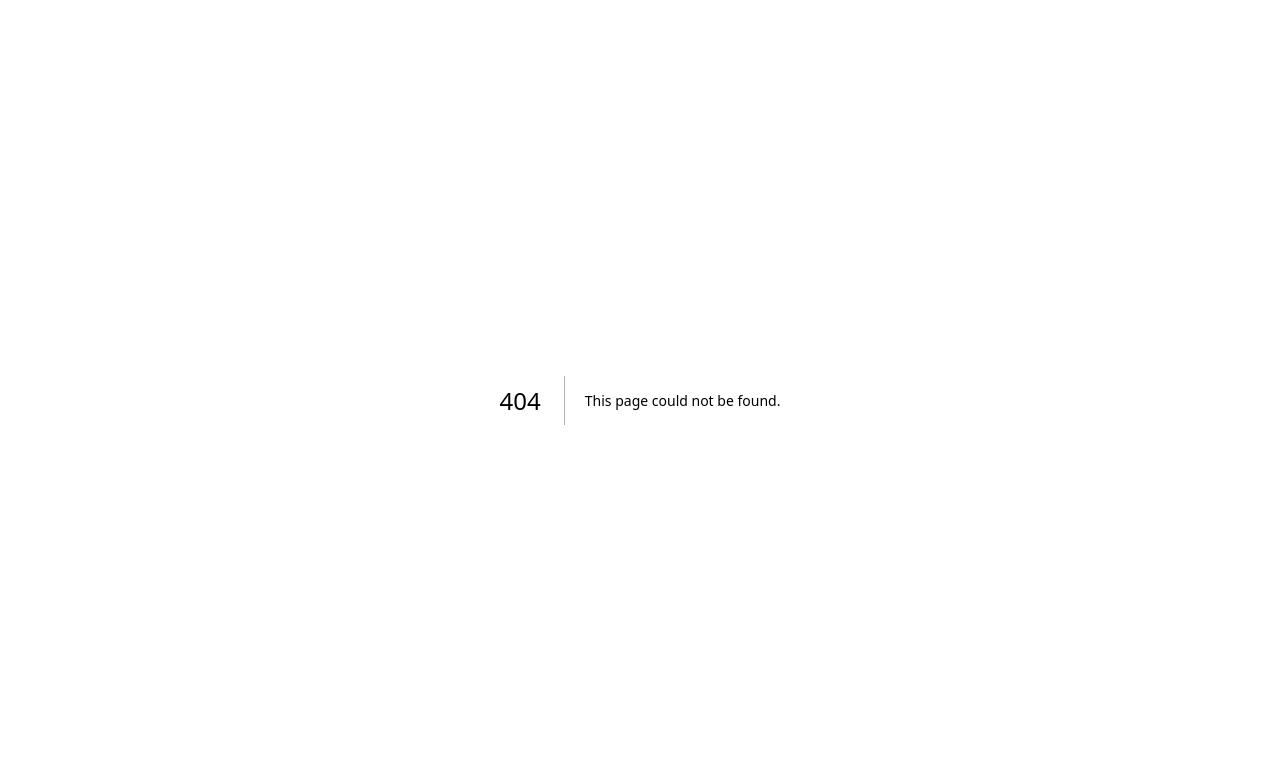
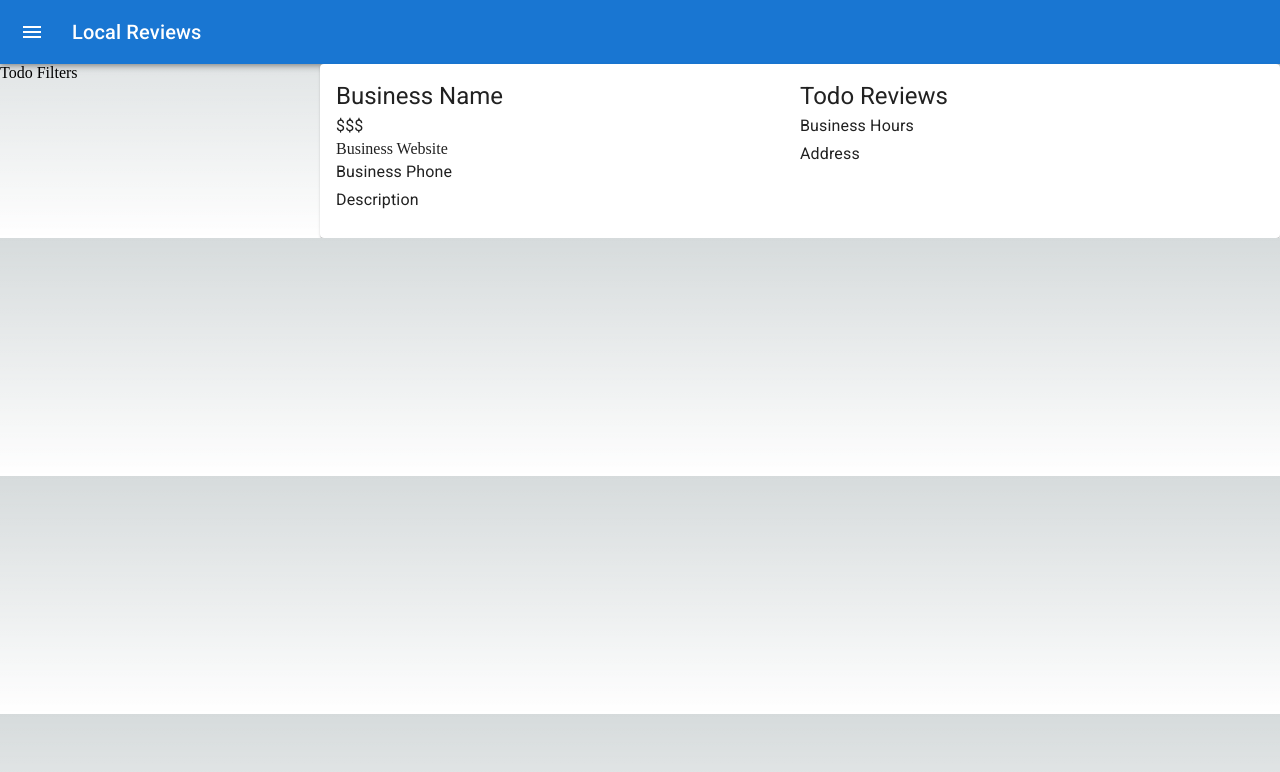
Before and after one commit to balili-melchorjr-developer/local-sites-reviews-next, a Next.js app: page /categories/1 in a window 1280 px wide. Before the commit this address had no page. Shown: the top 772 px of the page. Built offline with nearby package versions, Linux system fonts and the light colour scheme.

Commit message:
Added NextJs Features

```diff
--- /dev/null
+++ b/components/Layout.js
@@ -0,0 +1,13 @@
+import React from 'react'
+import Nav from './Nav'
+
+const Layout = ({ children }) => {
+  return (
+    <>
+    <Nav />
+    {children}
+    </>
+  )
+}
+
+export default Layout
--- /dev/null
+++ b/components/Nav.js
@@ -0,0 +1,41 @@
+import { AppBar, IconButton, Typography, Toolbar } from '@mui/material'
+import MenuIcon from '@mui/icons-material/Menu';
+import React from 'react'
+
+const Nav = () => {
+
+    const classess = {
+        root: {
+            flexGrow: 1,
+        },
+
+        menuButton: {
+            marginRight:  '20px'
+        },
+
+        title: {
+            flexGrow: 1,
+        }
+
+
+    }
+
+
+
+  return (
+    <>
+        <AppBar position='static'>
+            <Toolbar>
+                <IconButton edge='start' sx={classess.menuButton} color='inherit' aria-label='menu'>
+                    <MenuIcon />
+                </IconButton>
+                <Typography variant='h6' sx={classess.title}>
+                    Local Reviews
+                </Typography>
+            </Toolbar>
+        </AppBar>
+    </>
+  )
+}
+
+export default Nav
--- /dev/null
+++ b/pages/categories/[slug].js
@@ -0,0 +1,40 @@
+import Layout from '@/components/Layout'
+import { Box, Card, CardContent, Grid, Typography } from '@mui/material'
+import Link from 'next/link'
+import React from 'react'
+
+const Id = () => {
+  return (
+    <Layout>
+      <Grid container>
+        <Grid item xs={12} md={3}>
+          Todo Filters
+        </Grid>
+        <Grid item xs={12} md={9}>
+          <Card>
+            <Box>
+              <CardContent>
+                <Grid container>
+                  <Grid item xs={6}>
+                    <Typography variant='h5'>Business Name</Typography>
+                    <Typography variant='subtitle1'>$$$</Typography>
+                    <Link variant='subtitle1' href='http://localhost:3000'>Business Website</Link>
+                    <Typography variant='subtitle1'>Business Phone</Typography>
+                    <Typography variant='subtitle1'>Description</Typography>
+                  </Grid>
+                  <Grid item xs={6}>
+                      <Typography variant='h5'>Todo Reviews</Typography>
+                      <Typography variant='subtitle1'>Business Hours</Typography>
+                      <Typography variant='subtitle1'>Address</Typography>
+                  </Grid>
+                </Grid>
+              </CardContent>
+            </Box>
+          </Card>
+        </Grid>
+      </Grid>
+    </Layout>
+  )
+}
+
+export default Id
--- a/styles/globals.css
+++ b/styles/globals.css
@@ -1,3 +1,5 @@
+@import url('https://fonts.googleapis.com/css2?family=Roboto:wght@300;400;500;700&display=swap');
+
 :root {
   --max-width: 1100px;
   --border-radius: 12px;
```
Also changed, not shown: package.json (+7 -2 lines), pages/categories/index.js (added, +9 -0 lines), pages/index.js (+37 -109 lines), 1 other file (tests, documents, lock files or other folders).
